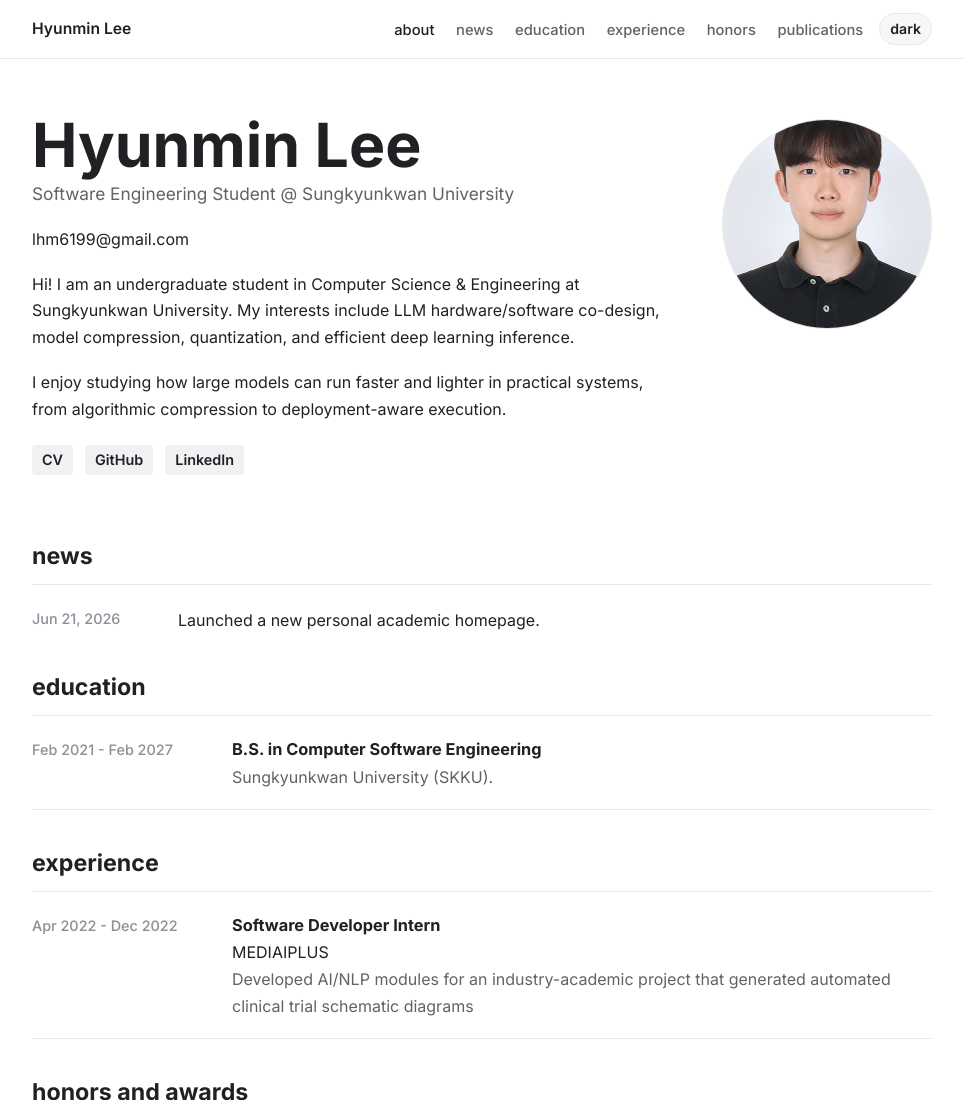
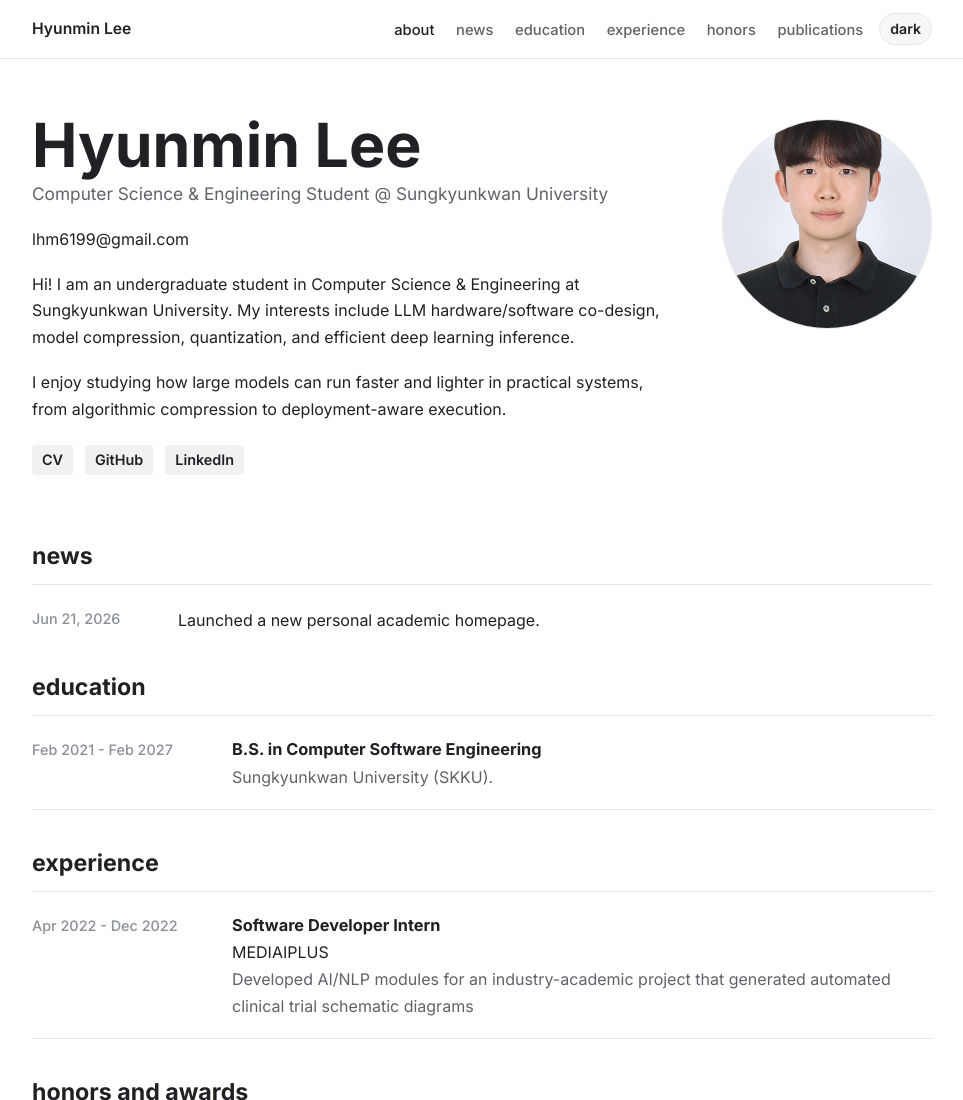
Before and after one commit to lhm6199/lhm6199.github.io, a plain HTML site: page index.html in a window 1280 px wide. Shown: the top 1100 px of the page, without its empty margins (158-1121 px from the left). Drawn offline with Linux system fonts and the light colour scheme.

Commit message:
software -> computer science & engineering2

```diff
--- a/index.html
+++ b/index.html
@@ -46,7 +46,7 @@
         <section class="profile-section" id="about">
             <div class="profile-text">
                 <h1>Hyunmin Lee</h1>
-                <p class="role">Software Engineering Student @ Sungkyunkwan University</p>
+                <p class="role">Computer Science & Engineering Student @ Sungkyunkwan University</p>
                 <p class="email"><a href="mailto:lhm6199@gmail.com">lhm6199@gmail.com</a></p>
 
                 <p>
```
